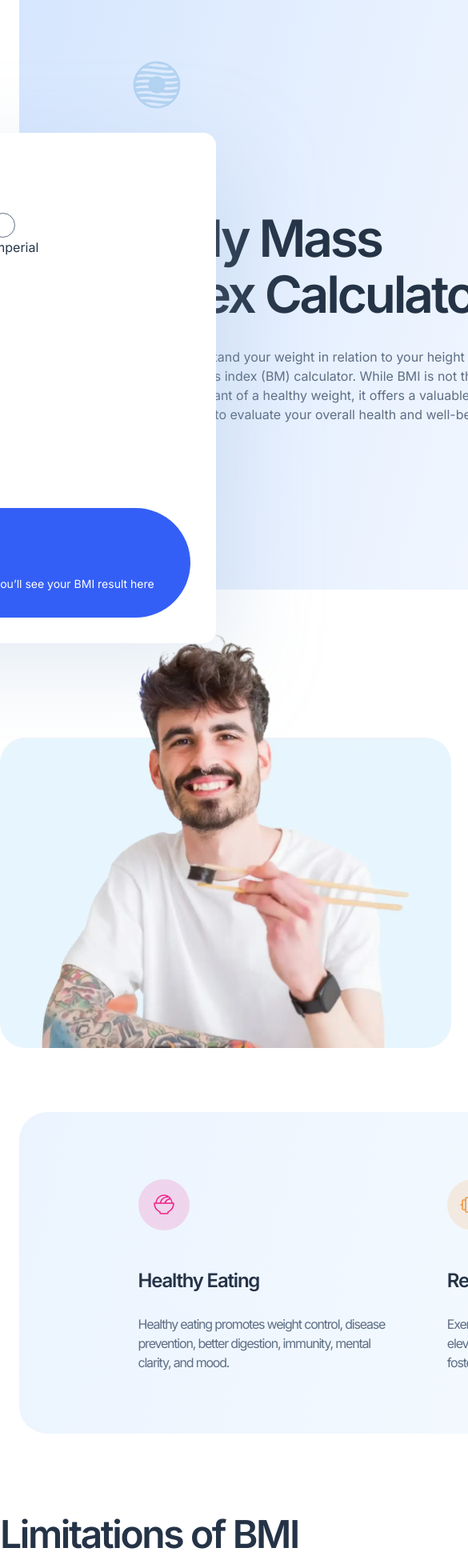
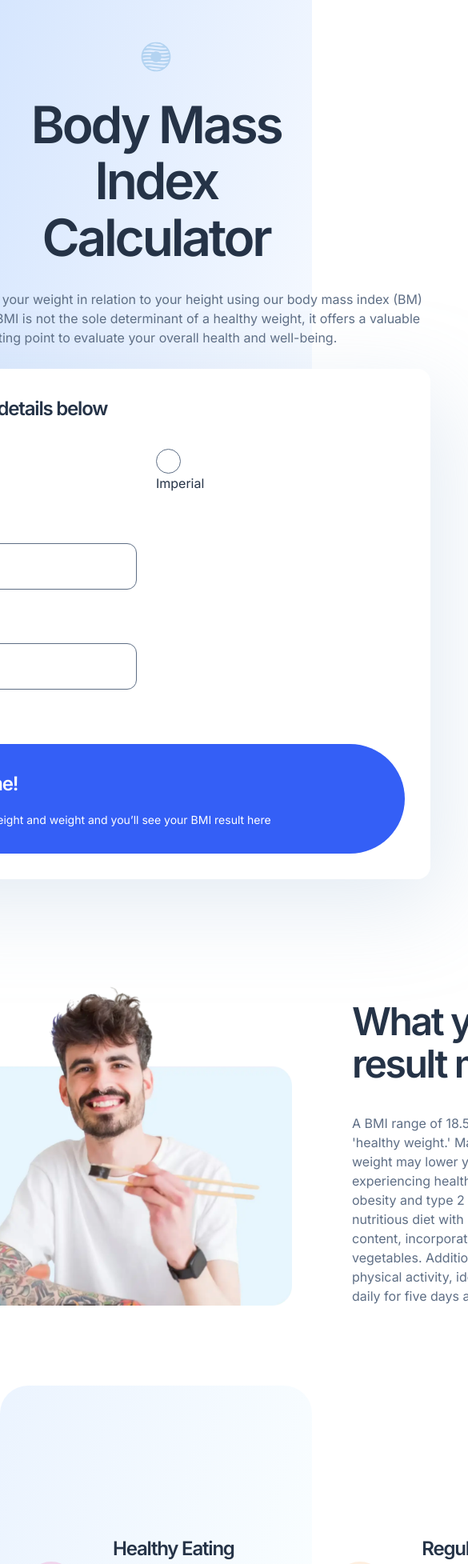
Before and after one commit to k2pbac/bmi-calculator, a Next.js app: page / in a window 390 px wide. Shown: the top 1955 px of the page at 80% size, 585 px wide, since content can reach past the window. Built offline with nearby package versions, Linux system fonts and the light colour scheme.

Commit message:
finish most css

```diff
--- a/src/app/index.css
+++ b/src/app/index.css
@@ -47,15 +47,15 @@
   width: 564px;
   background-color: white;
   border-radius: 16px;
-  margin-top: 166px;
+  margin-top: 140px;
+  margin-left: 120px;
   filter: drop-shadow(16px 32px 56px rgba(143, 174, 207, 0.25));
-  position: absolute;
-  right: 120px;
   padding: 32px;
   display: flex;
   flex-direction: column;
   gap: 32px;
   color: #253347;
+  height: fit-content;
 }
 
 .inputs-container h2 {
@@ -214,3 +214,37 @@ fieldset {
 input {
   cursor: pointer;
 }
+
+@media only screen and (max-width: 820px) {
+  .header {
+    width: 100%;
+    height: 100%;
+    flex-direction: column;
+    margin-left: 0;
+    align-items: center;
+  }
+  .header .text-container {
+    width: 100%;
+    margin-left: 0;
+    text-align: center;
+    justify-content: center;
+    align-items: center;
+    margin-top: 70px;
+  }
+  .header h1 {
+    padding-top: 0;
+  }
+  .header .text-container p {
+    width: 686px;
+  }
+  .header .text-container img {
+    height: 40px;
+    width: 40px;
+  }
+
+  .header .inputs-container {
+    margin-top: 120px;
+    width: 686px;
+    margin-left: 0;
+  }
+}
--- a/src/app/limitations.css
+++ b/src/app/limitations.css
@@ -76,3 +76,21 @@
   gap: 36px;
   height: 232px;
 }
+
+@media only screen and (max-width: 820px) {
+  .limitations-container {
+    width: 686px;
+  }
+  .limitations-container .section-1 {
+    text-align: center;
+    padding-right: 0;
+  }
+  .section-1 div:first-child {
+    width: 686px;
+  }
+  .limitations-container .section-2 {
+    flex-direction: column;
+    flex-wrap: wrap;
+    height: 100%;
+  }
+}
--- a/src/app/page.js
+++ b/src/app/page.js
@@ -1,20 +1,27 @@
 "use client";
 
-import { useState } from "react";
+import { useState, useEffect } from "react";
 import Header from "@/header";
 import Result from "@/result";
 import Tips from "@/tips";
 import Limitations from "@/limitations";
+import MobileLimitations from "@/mobile-limitations";
 
 export default function Home() {
   const [radio, setRadio] = useState("metric");
+  const [width, setWidth] = useState(0);
 
+  useEffect(() => {
+    setWidth(window.innerWidth);
+  }, []);
   return (
     <main className="min-h-screen">
+      <meta name="viewport" content="width=device-width, initial-scale=1" />
+
       <Header />
       <Result />
       <Tips />
-      <Limitations />
+      {width >= 821 ? <Limitations /> : <MobileLimitations />}
     </main>
   );
 }
--- a/src/app/result.css
+++ b/src/app/result.css
@@ -49,3 +49,27 @@
   line-height: 150%;
   color: #5e6e85;
 }
+
+@media only screen and (max-width: 820px) {
+  .result-container {
+    width: 841px;
+    height: 100%;
+    align-items: flex-end;
+    gap: 75px;
+    margin-left: -70px;
+  }
+  .image-container img {
+    height: 411.09px;
+    width: 435px;
+  }
+  .result-container .text-container {
+    width: 331px;
+    margin-top: 0;
+  }
+  .result-container .text-container p {
+    width: 331px;
+  }
+  .curved-line {
+    display: none;
+  }
+}
--- a/src/app/tips.css
+++ b/src/app/tips.css
@@ -1,4 +1,5 @@
 .tips-container {
+  max-width: 100%;
   height: 402px;
   width: 1392px;
   display: flex;
@@ -53,3 +54,17 @@
   line-height: 150%;
   color: #5e6e85;
 }
+
+@media only screen and (max-width: 820px) {
+  .tips-container {
+    width: 100%;
+    margin: 0;
+    height: 503px;
+    margin-top: 100px;
+  }
+  .tips .tip {
+    width: 686px;
+    flex-direction: row;
+    align-items: center;
+  }
+}
--- /dev/null
+++ b/src/mobile-limitations.js
@@ -0,0 +1,61 @@
+"use client";
+import Card from "./card";
+
+export default function MobileLimitations() {
+  return (
+    <div className="limitations-container">
+      <div className="section-1">
+        <div>
+          <h1>Limitations of BMI</h1>
+          <p>
+            Although BMI is often a practical indicator of healthy weight, it is
+            not suited for every person. Specific groups should carefully
+            consider their BMI outcomes, and in certain cases, the measurement
+            may not be beneficial to use.
+          </p>
+        </div>
+      </div>
+
+      <div className="section-2">
+        <Card
+          link="./icon-gender.svg"
+          alt="gender-icon"
+          title="Gender"
+          content="The development and body fat composition of girls and boys vary
+              with age. Consequently, a child's age and gender are considered
+              when evaluating their BMI."
+        />
+        <img
+          className="curved-line"
+          src="./pattern-curved-line-right.svg"
+          alt="curved-line"
+        ></img>
+        <Card
+          link="./icon-age.svg"
+          alt="age-icon"
+          title="Age"
+          content="In aging individuals, increased body fat and muscle loss may cause BMI to underestimate body fat content."
+        />
+        <Card
+          link="./icon-muscle.svg"
+          alt="muscle-icon"
+          title="Muscle"
+          content="BMI may misclassify muscular individuals as overweight or obese, as it doesn't differentiate muscle from fat."
+        />
+        <Card
+          link="./icon-pregnancy.svg"
+          alt="pregnancy-icon"
+          title="Pregnancy"
+          content="Expectant mothers experience weight gain due to their growing baby. Maintaining a healthy pre-pregnancy BMI is advisable to minimise health risks for both mother and child."
+        />
+        <Card
+          link="./icon-race.svg"
+          alt="race-icon"
+          title="Race"
+          content="Certain health concerns may affect individuals of some Black and Asian origins at lower BMIs than others. To learn more, it is advised to discuss this with your GP or practice nurse."
+        />
+      </div>
+      {/* <div className="section-3"></div> */}
+    </div>
+  );
+}
```
